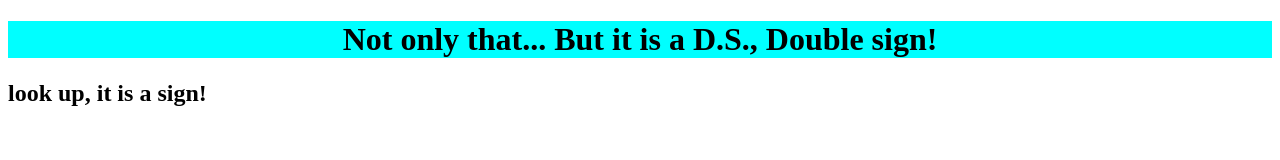
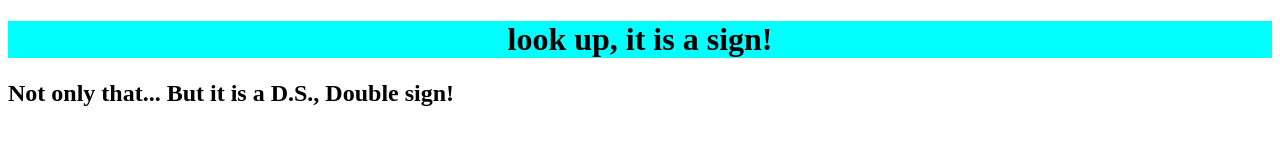
Before and after one commit to Mindydiane/look-up, a plain HTML site: page index.html in a window 1280 px wide. Drawn offline with Linux system fonts and the light colour scheme; files whose address does not match are found by name.

Commit message:
switched order

```diff
--- a/index.html
+++ b/index.html
@@ -10,9 +10,9 @@
     <body>
 
         <header>
-            <h1>Not only that... But it is a D.S., Double sign!</h1>
+            <h1>look up, it is a sign!</h1>
         </header>
-        <h2> look up, it is a sign!</h2>
+        <h2>Not only that... But it is a D.S., Double sign!</h2>
 
 
         <script src="./assets/js/script.js" ></script>
```
